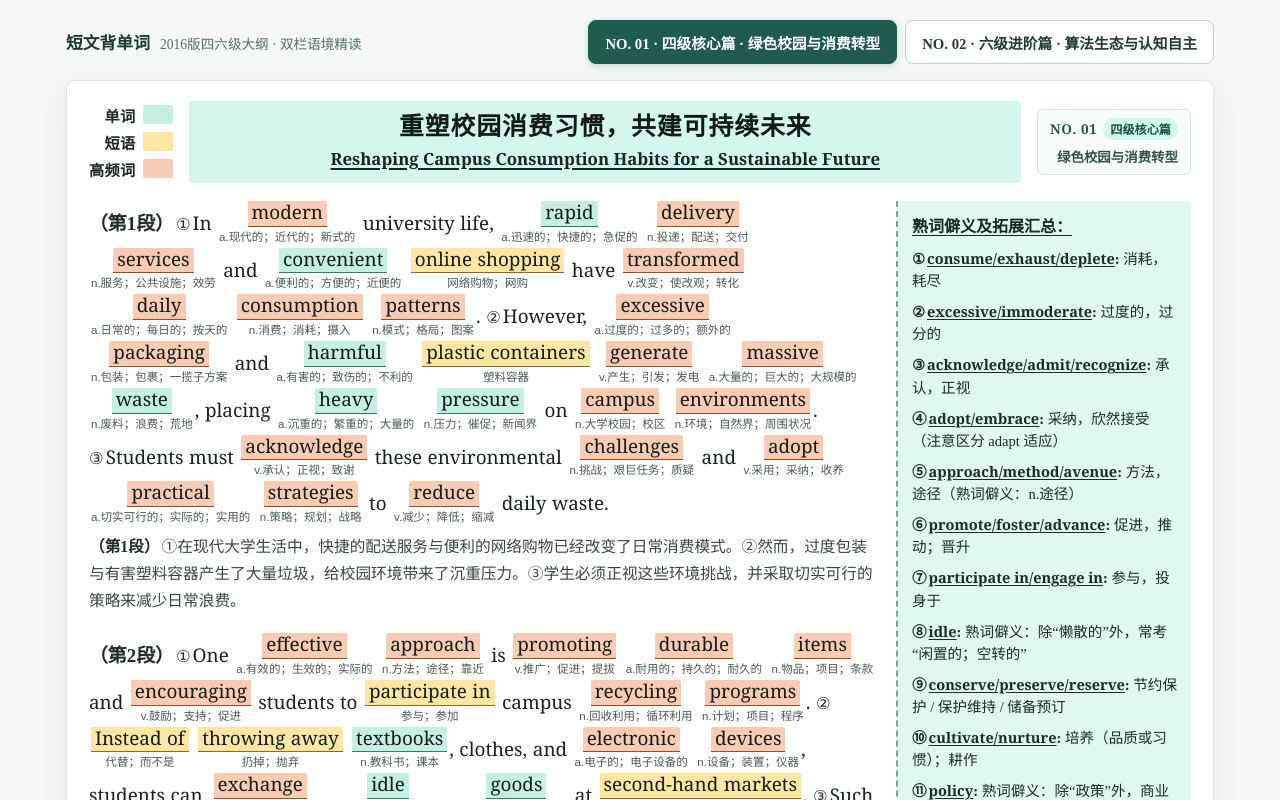
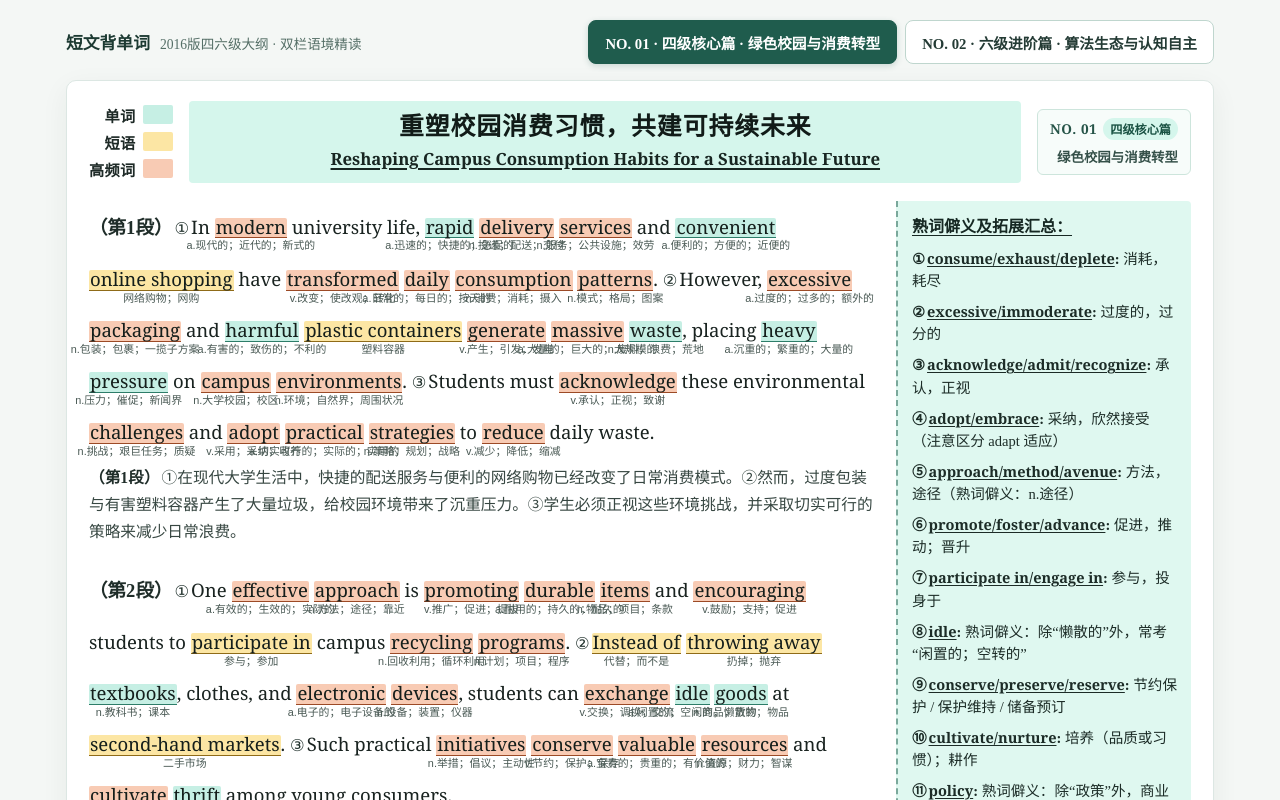
Before and after one commit to muou000/danci, a React (Vite) app: page / in a window 1280 px wide. Shown: the top 800 px of the page. Built offline with nearby package versions, Linux system fonts and the light colour scheme.

Commit message:
style: fix passage baseline alignment and uniform body word spacing

```diff
--- a/src/styles.css
+++ b/src/styles.css
@@ -274,11 +274,11 @@ body {
 
 .passage-paragraph__en {
   font-family: Georgia, 'Times New Roman', Times, serif;
-  font-size: 1.18rem;
-  line-height: 2.35;
+  font-size: 1.16rem;
+  line-height: 2.75;
   color: #192320;
-  margin-bottom: 6px;
-  word-spacing: 0.03em;
+  margin-bottom: 8px;
+  position: relative;
 }
 
 .paragraph-label {
@@ -291,6 +291,7 @@ body {
   font-weight: 600;
   color: #1f2d29;
   margin-right: 2px;
+  vertical-align: baseline;
 }
 
 .sentence-number {
@@ -302,24 +303,27 @@ body {
   font-size: 1.02rem;
   margin-right: 2px;
   color: #20312c;
+  vertical-align: baseline;
 }
 
 .inline-annotation {
-  display: inline-flex;
-  flex-direction: column;
-  align-items: center;
-  vertical-align: top;
-  line-height: 1.15;
-  margin: 0 2px 4px;
+  display: inline-block;
+  vertical-align: baseline;
+  position: relative;
+  line-height: 1;
+  margin: 0;
+  padding: 0;
 }
 
 .inline-annotation__surface {
   display: inline-block;
-  padding: 1px 4px 2px;
+  vertical-align: baseline;
+  padding: 0 1px 1px;
   border-radius: 2px 2px 0 0;
   font-weight: 500;
   color: #141e1b;
   border-bottom: 1.5px solid currentColor;
+  box-sizing: border-box;
 }
 
 .inline-annotation--regular .inline-annotation__surface {
@@ -343,19 +347,25 @@ body {
 }
 
 .inline-annotation__gloss {
-  display: block;
-  margin-top: 3px;
+  position: absolute;
+  top: calc(100% + 2px);
+  left: 50%;
+  transform: translateX(-50%);
   font-family:
     'PingFang SC',
     'Noto Sans SC',
     'Microsoft YaHei',
     sans-serif;
-  font-size: 0.72rem;
+  font-size: 0.68rem;
   font-weight: 500;
-  line-height: 1.22;
+  line-height: 1.1;
   color: var(--text-gloss);
   text-align: center;
   white-space: nowrap;
+  pointer-events: none;
+  user-select: none;
+  -webkit-user-select: none;
+  z-index: 1;
 }
 
 .passage-paragraph__zh {
@@ -475,13 +485,13 @@ body {
 
   .passage-paragraph__en {
     font-size: 1.08rem;
-    line-height: 2.4;
+    line-height: 2.75;
   }
 
   .inline-annotation__gloss {
-    font-size: 0.74rem;
-    white-space: normal;
-    max-width: 11em;
+    font-size: 0.64rem;
+    white-space: nowrap;
+    max-width: none;
   }
 
   .passage-paragraph__zh {
```
